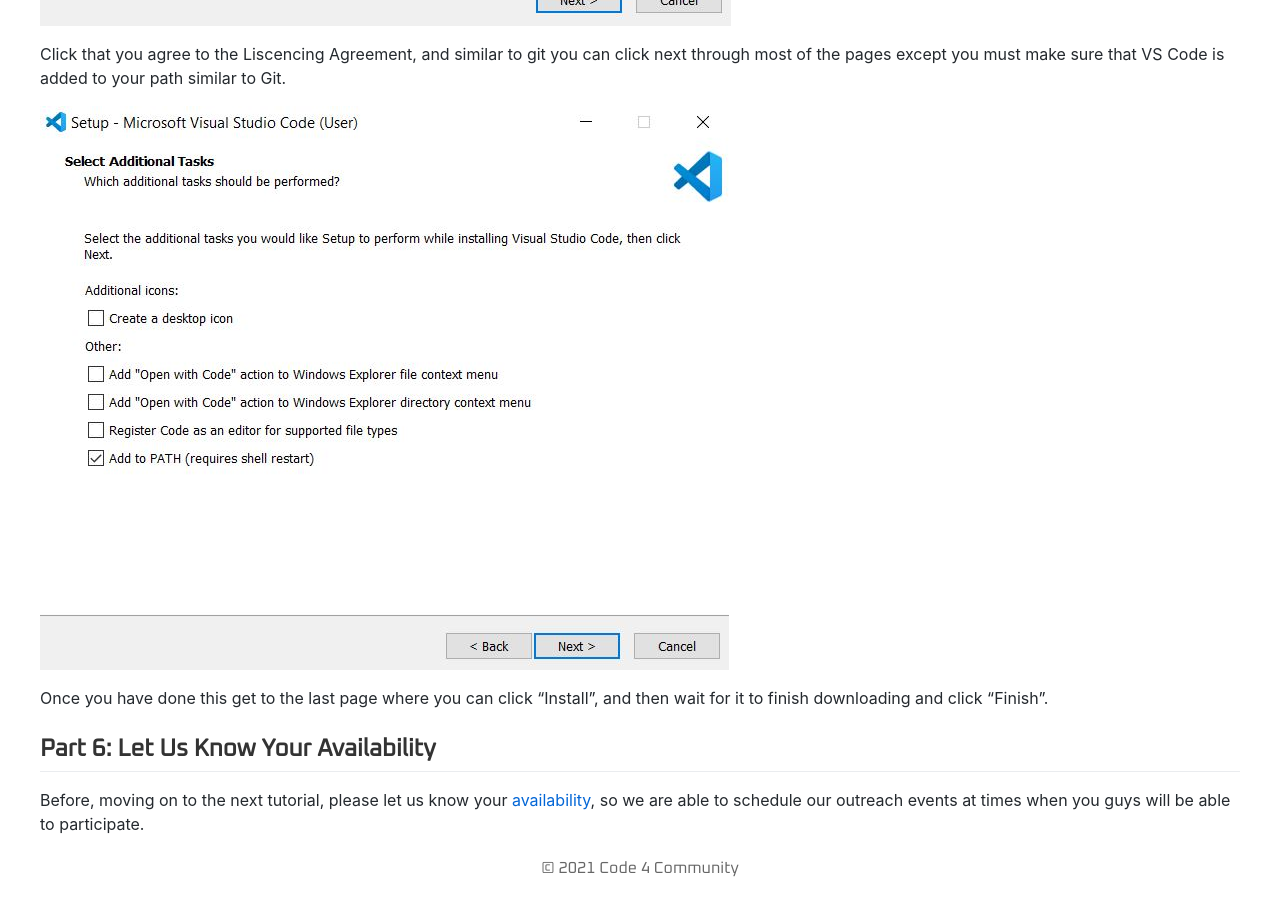
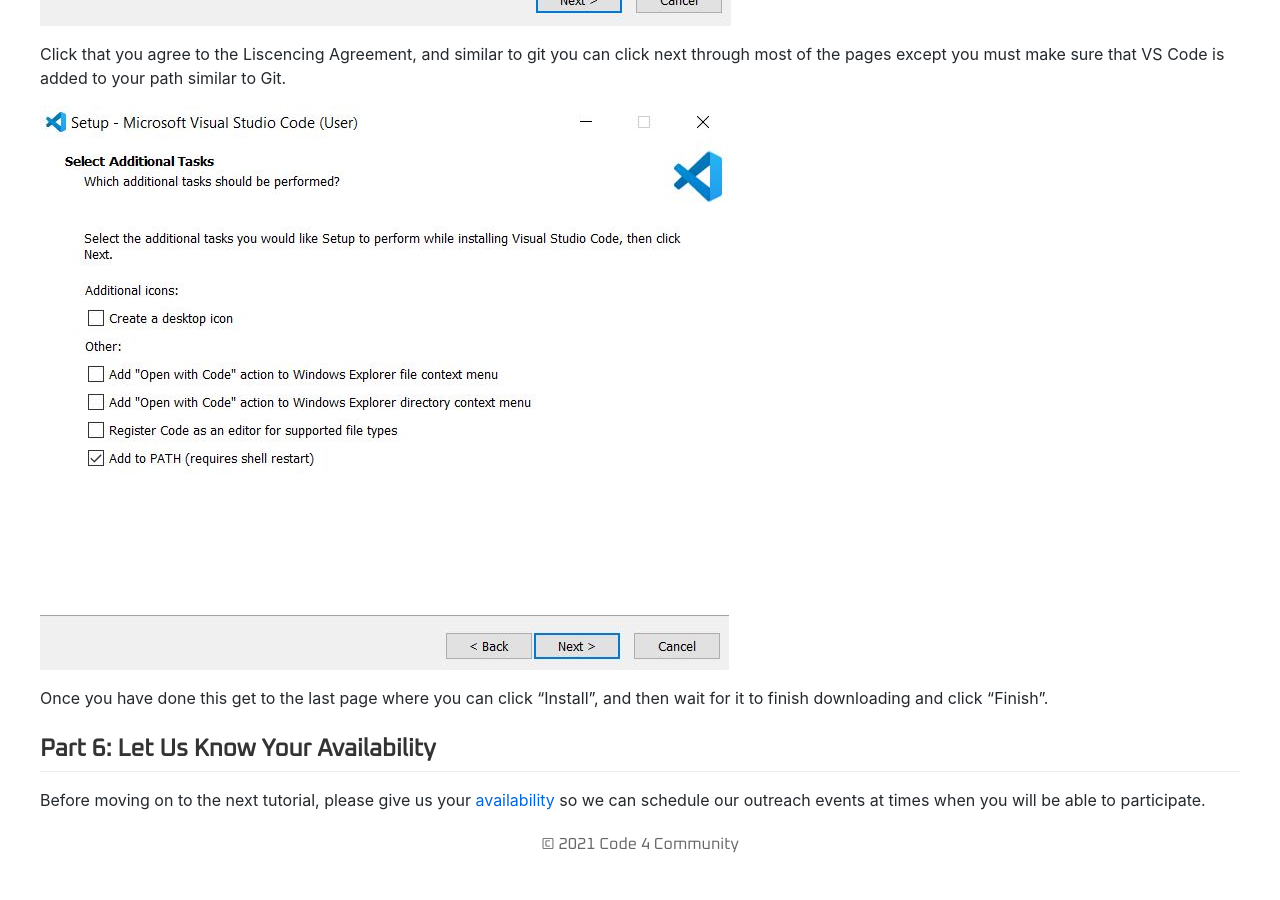
Before and after one commit to Code4Community/Code4Community.github.io, a Jekyll site: the page built from tutorials/setup.md, in a window 1280 px wide and 900 px high, scrolled down 6866 px. Built offline with Jekyll 4.4.1, drawn with Linux system fonts in a browser that asks for light colours; nearby versions of some CDN libraries; after the commit the page ends 7742 px from its top, so only the background shows below that.

Commit message:
Inclusive language

```diff
--- a/tutorials/setup.md
+++ b/tutorials/setup.md
@@ -82,4 +82,4 @@
 
 ## Part 6: Let Us Know Your Availability
 
-Before, moving on to the next tutorial, please let us know your [availability](https://docs.google.com/spreadsheets/d/1sB_6yL7rx1-0chFmpYwMmmUff-o6aS_IIy9-mXVpEt8/edit?usp=sharing){:target="blank" rel="noopener"}, so we are able to schedule our outreach events at times when you guys will be able to participate.
+Before moving on to the next tutorial, please give us your [availability](https://docs.google.com/spreadsheets/d/1sB_6yL7rx1-0chFmpYwMmmUff-o6aS_IIy9-mXVpEt8/edit?usp=sharing){:target="blank" rel="noopener"} so we can schedule our outreach events at times when you will be able to participate.
```
